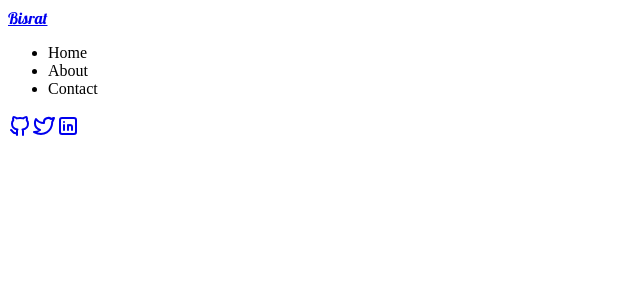
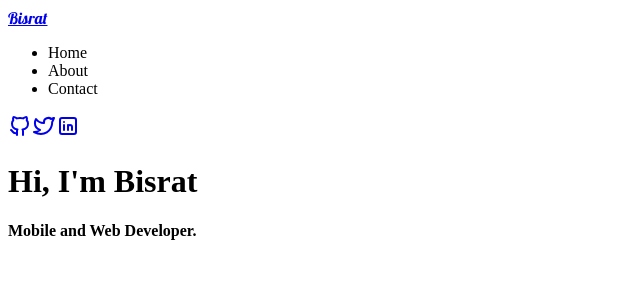
Before and after one commit to BisratGirma/portfolio-next, a Next.js app: page / in a window 1280 px wide. Shown: the top 300 px of the page, without its empty margins (0-640 px from the left). Built offline with nearby package versions, Linux system fonts and the light colour scheme.

Commit message:
Hero Structure ⏳

```diff
--- /dev/null
+++ b/components/Hero.tsx
@@ -0,0 +1,18 @@
+import Image from "next/image";
+import React from "react";
+
+export const Hero = () => {
+  return (
+    <div className="flex justify-center gap-24 py-36">
+      <div className="flex flex-col gap-3">
+        <h1 className="text-6xl">Hi, I&apos;m Bisrat</h1>
+        <h4 className="text-2xl">
+          Mobile and Web Developer.
+        </h4>
+      </div>
+      <div>
+        <div className="w-36 h-36 border-2 border-slate-700 rounded-full"></div>
+      </div>
+    </div>
+  );
+};
--- a/pages/index.tsx
+++ b/pages/index.tsx
@@ -5,6 +5,7 @@ import {
   IconBrandTwitter as Twitter,
   IconBrandLinkedin as LinkedIn,
 } from "@tabler/icons";
+import { Hero } from "../components/Hero";
 
 const navs = ["Home", "About", "Contact"];
 const links = [
@@ -39,6 +40,7 @@ export default function Home() {
       </Head>
       <main>
         <Header navs={navs} links={links} />
+        <Hero />
       </main>
     </>
   );
```
Also changed, not shown: assets/profilePic.jpg (added).
